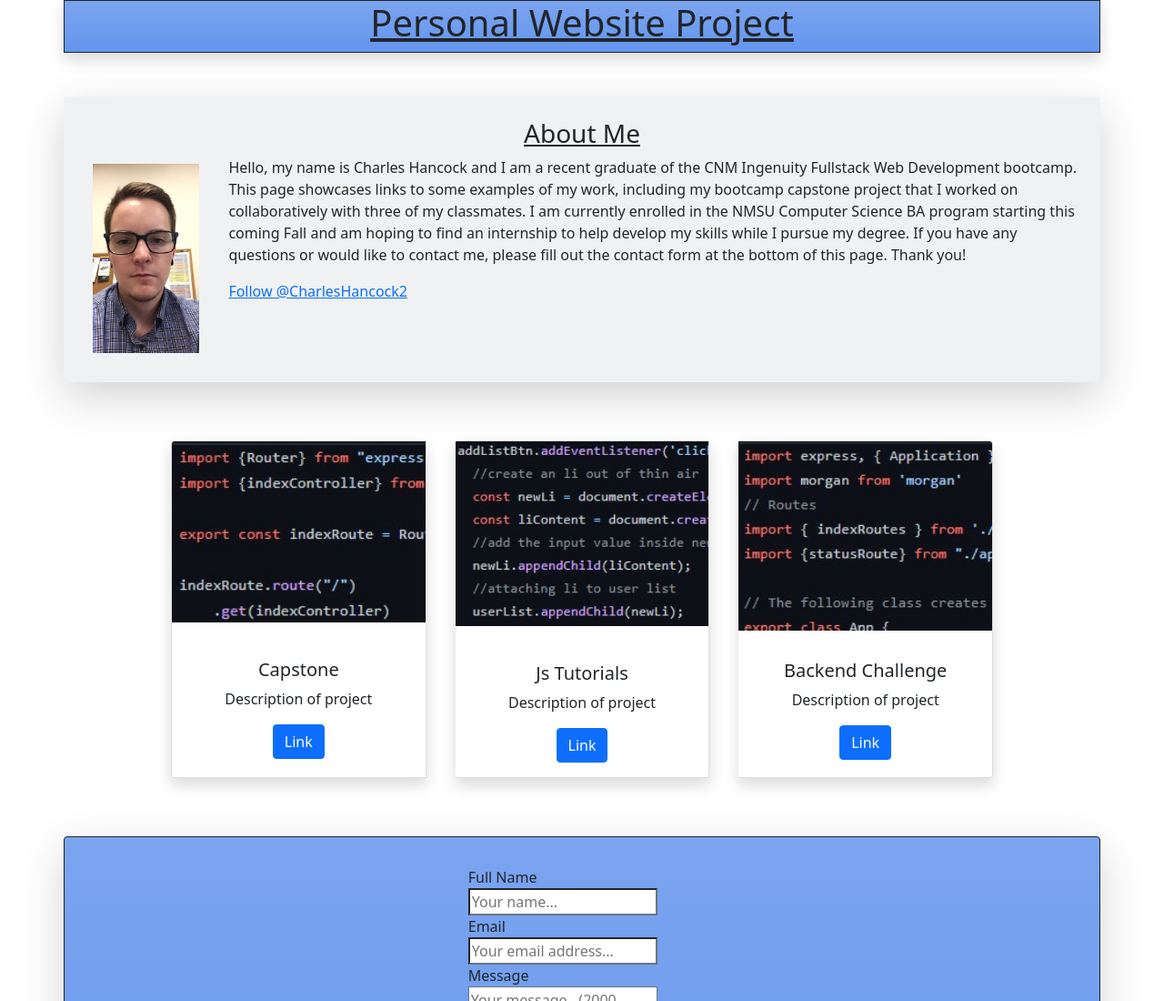
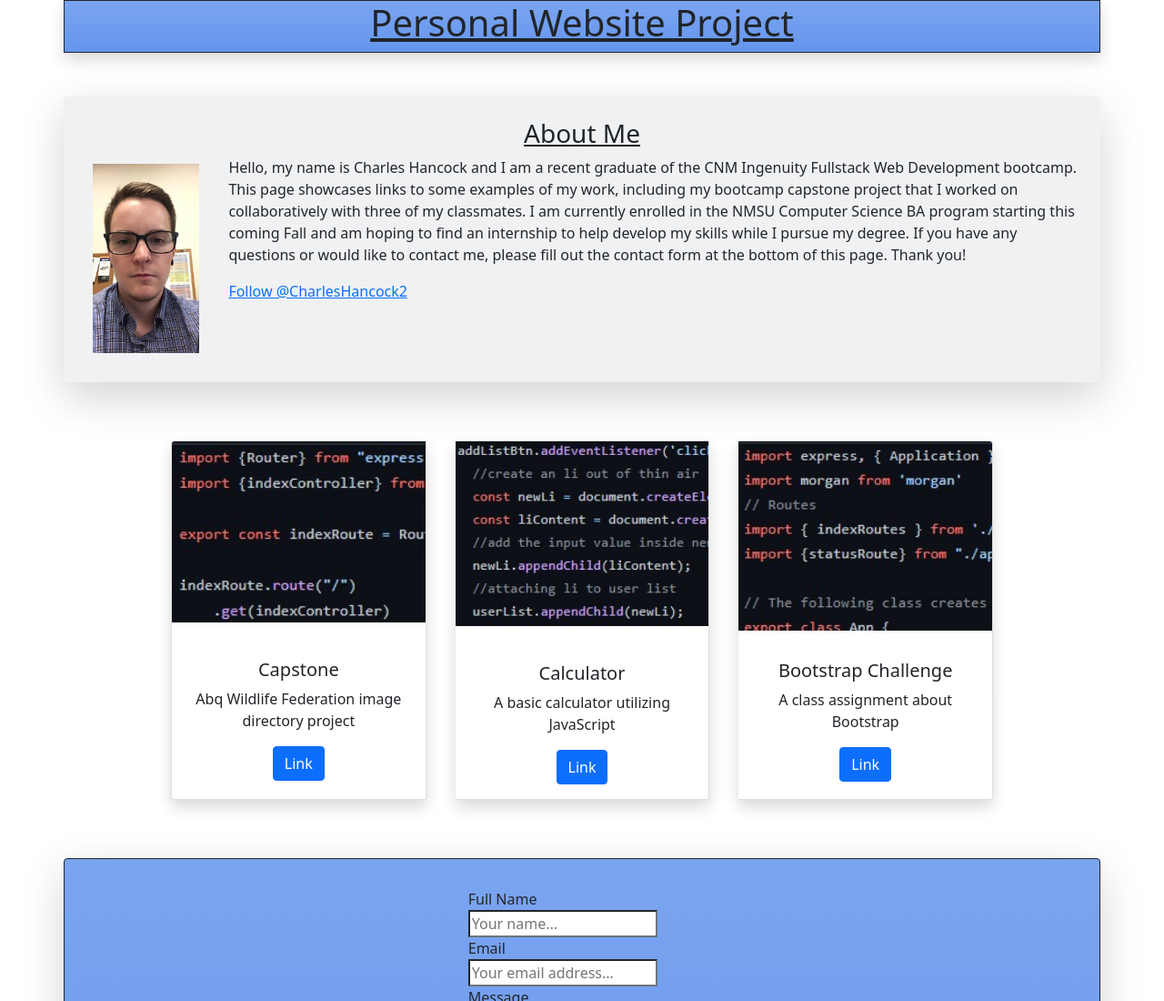
Before and after one commit to CharlesHancock2/charles-pwp, a plain HTML site: page public_html/index.html in a window 1280 px wide. Shown: the top 1100 px of the page at 91% size. Drawn offline with nearby package versions, Linux system fonts and the light colour scheme; some packages are replaced by stand-ins of ours; a script that the page names is missing.

Commit message:
final changes to cards

```diff
--- a/public_html/index.html
+++ b/public_html/index.html
@@ -43,24 +43,24 @@
           <img src="documentation/img/boop.jpg" class="card-img-top" alt="code screenshot">
           <div class="card-body">
             <h5 class="card-title mt-4">Capstone</h5>
-            <p>Description of project</p>
+            <p>Abq Wildlife Federation image directory project</p>
             <a href="https://github.com/Least-Valuable-Painters/ABQ-Wildlife" type="button" class="btn btn-primary">Link</a>
           </div>
         </div>
         <div class="card text-center shadow m-3">
           <img src="documentation/img/beep.jpg" class="card-img-top" alt="code screenshot">
           <div class="card-body">
-            <h5 class="card-title mt-4">Js Tutorials</h5>
-            <p>Description of project</p>
-            <a href="https://github.com/CharlesHancock2/js-tutorials" type="button" class="btn btn-primary">Link</a>
+            <h5 class="card-title mt-4">Calculator</h5>
+            <p>A basic calculator utilizing JavaScript</p>
+            <a href="https://github.com/CharlesHancock2/calculator" type="button" class="btn btn-primary">Link</a>
           </div>
         </div>
         <div class="card text-center shadow m-3">
           <img src="documentation/img/bop.jpg" class="card-img-top" alt="code screenshot">
           <div class="card-body">
-            <h5 class="card-title mt-3">Backend Challenge</h5>
-            <p>Description of project</p>
-            <a href="https://github.com/dd-fullstack-cohort-38/backend-challenge-CharlesHancock2" type="button" class="btn btn-primary">Link</a>
+            <h5 class="card-title mt-3">Bootstrap Challenge</h5>
+            <p>A class assignment about Bootstrap</p>
+            <a href="https://github.com/dd-fullstack-cohort-38/bootstrap-challenge-CharlesHancock2" type="button" class="btn btn-primary">Link</a>
           </div>
         </div>
       </div>
```
